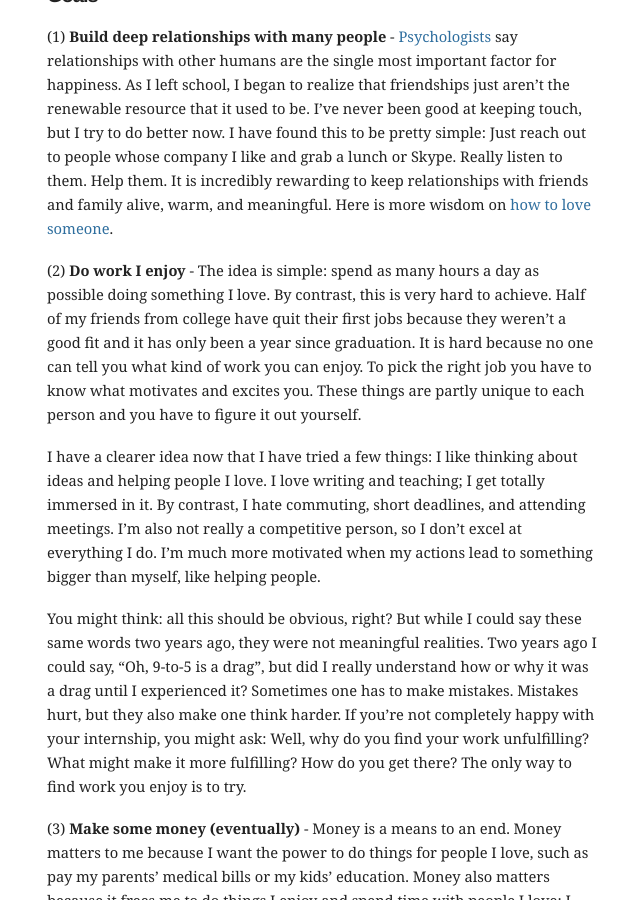
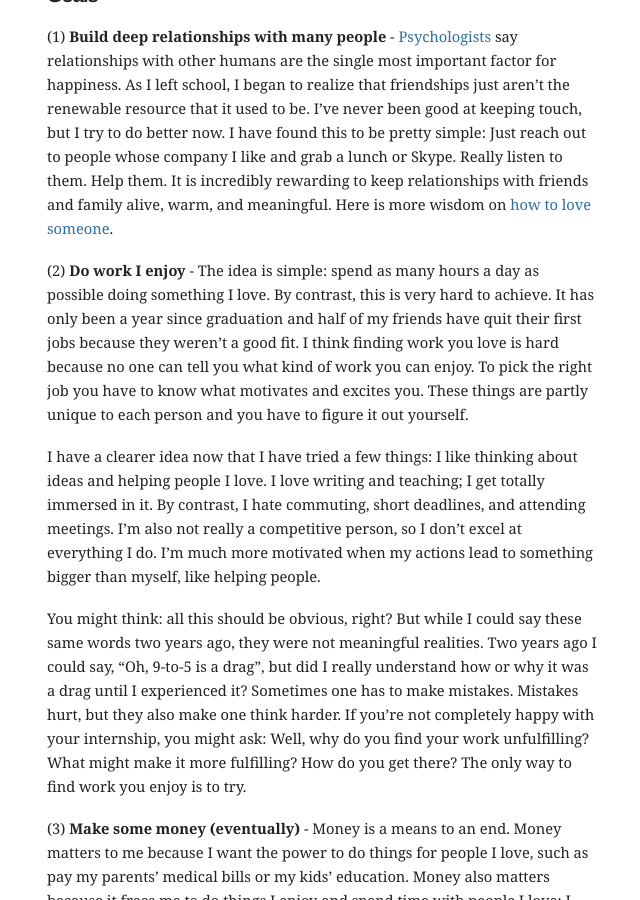
Before and after one commit to mbwong/mbwong.github.com, a Jekyll site: the page built from _posts/2013-06-16-entering-adulthood.md, in a window 1280 px wide and 900 px high, scrolled down 490 px. Shown: the whole window, without its empty margins (303-943 px from the left). Built offline with Jekyll 4.4.1, drawn with Linux system fonts in a browser that asks for light colours.

Commit message:
Update 2013-06-16-entering-adulthood.md

```diff
--- a/_posts/2013-06-16-entering-adulthood.md
+++ b/_posts/2013-06-16-entering-adulthood.md
@@ -28,7 +28,7 @@ Adulthood was so utterly overwhelming that I took many, many months to ponder it
 [harvard]: http://www.theatlantic.com/magazine/archive/2009/06/what-makes-us-happy/307439/
 [hahn]: http://ajaytao2010.files.wordpress.com/2012/08/true-love-thich-nhat-hanh.pdf
 
-(2) **Do work I enjoy** - The idea is simple: spend as many hours a day as possible doing something I love. By contrast, this is very hard to achieve. Half of my friends from college have quit their first jobs because they weren't a good fit and it has only been a year since graduation. It is hard because no one can tell you what kind of work you can enjoy. To pick the right job you have to know what motivates and excites you. These things are partly unique to each person and you have to figure it out yourself.
+(2) **Do work I enjoy** - The idea is simple: spend as many hours a day as possible doing something I love. By contrast, this is very hard to achieve. It has only been a year since graduation and half of my friends have quit their first jobs because they weren't a good fit. I think finding work you love is hard because no one can tell you what kind of work you can enjoy. To pick the right job you have to know what motivates and excites you. These things are partly unique to each person and you have to figure it out yourself.
 
 I have a clearer idea now that I have tried a few things: I like thinking about ideas and helping people I love. I love writing and teaching; I get totally immersed in it. By contrast, I hate commuting, short deadlines, and attending meetings. I'm also not really a competitive person, so I don't excel at everything I do. I'm much more motivated when my actions lead to something bigger than myself, like helping people.
 
```
